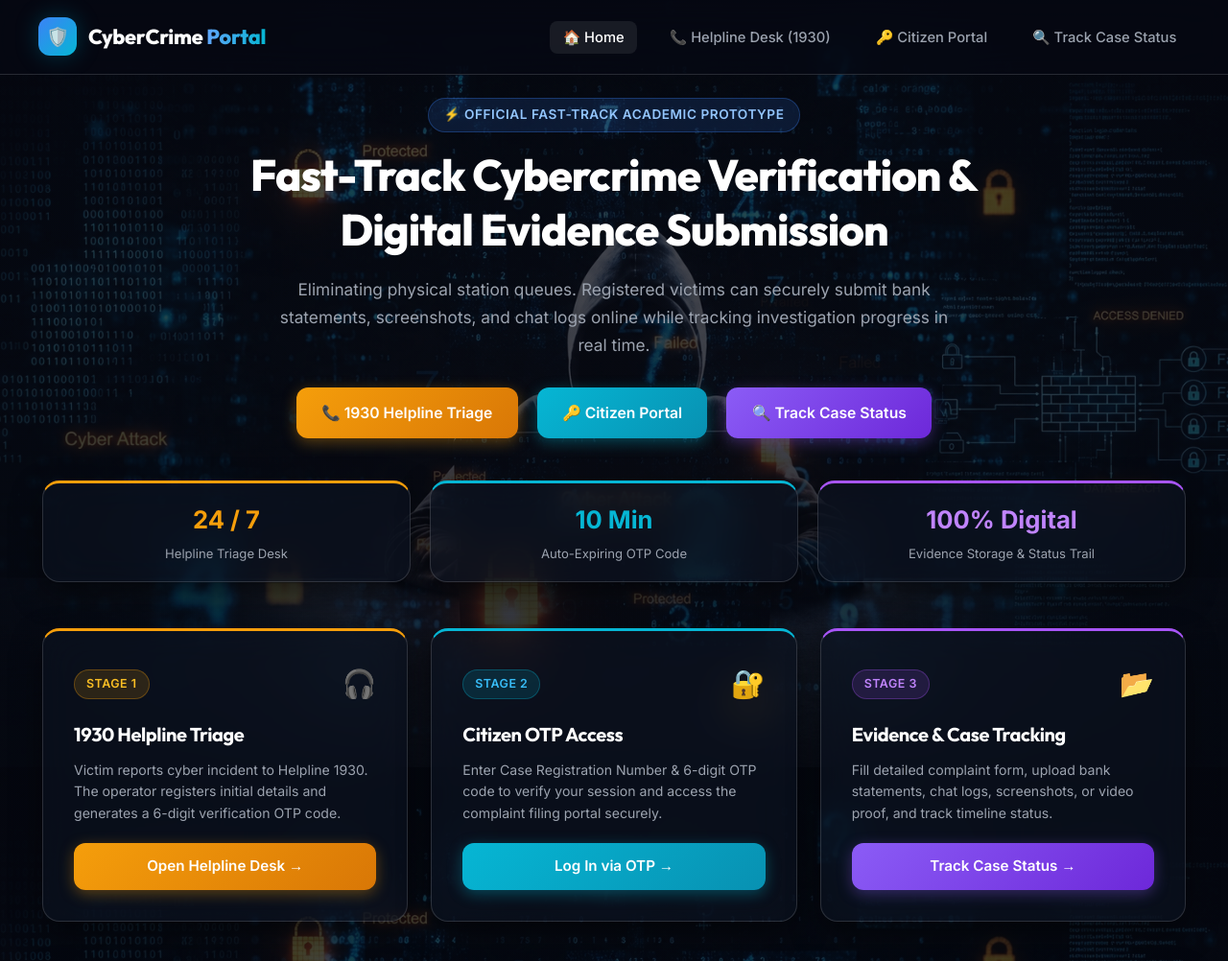
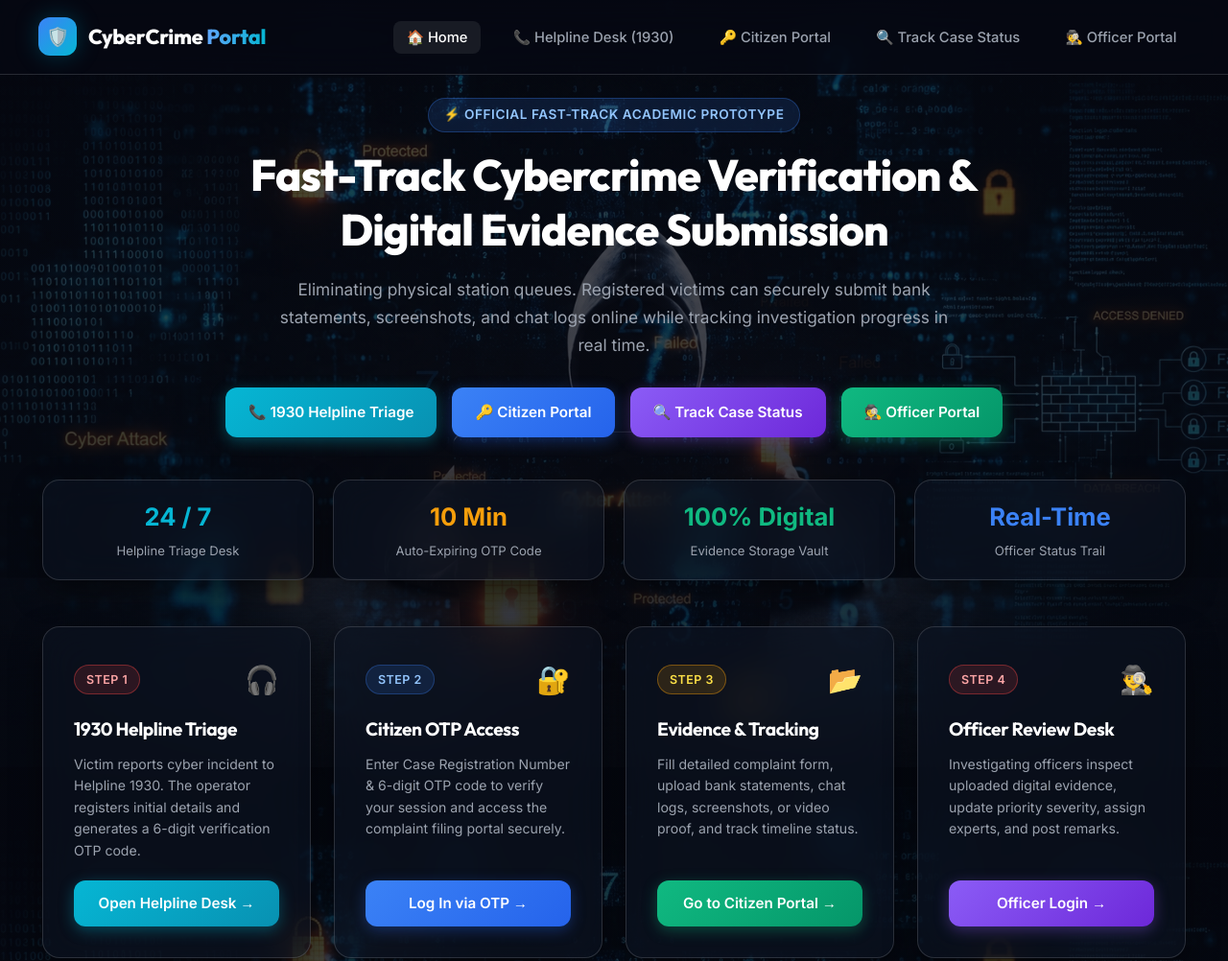
Before and after one commit to whynotphani/CyberCrime-Case-Reporting-Portal, a website: page frontend/index.html in a window 1280 px wide. Shown: the top 1002 px of the page at 96% size. Drawn offline with Linux system fonts and the light colour scheme.

Commit message:
Revert "Remove Officer Portal from main 3 portals list and customize portal color theme"
This reverts commit 76024c5fed7a04c455b6e285f69a7fb201aac609.

```diff
--- a/frontend/css/style.css
+++ b/frontend/css/style.css
@@ -237,18 +237,6 @@ a:hover {
   transform: translateY(-2px);
   box-shadow: 0 6px 20px rgba(139, 92, 246, 0.5);
   background: linear-gradient(135deg, #a78bfa, #8b5cf6);
-}
-
-.btn-amber {
-  background: linear-gradient(135deg, #f59e0b, #d97706);
-  color: #fff;
-  box-shadow: 0 4px 15px rgba(245, 158, 11, 0.35);
-}
-
-.btn-amber:hover {
-  transform: translateY(-2px);
-  box-shadow: 0 6px 20px rgba(245, 158, 11, 0.5);
-  background: linear-gradient(135deg, #fbbf24, #f59e0b);
 }
 
 .btn-danger {
@@ -515,7 +503,7 @@ select.form-control option {
 
 .home-step-grid {
   display: grid;
-  grid-template-columns: repeat(3, 1fr);
+  grid-template-columns: repeat(4, 1fr);
   gap: 1.5rem;
   text-align: left;
   margin-bottom: 3rem;
@@ -523,7 +511,7 @@ select.form-control option {
 
 .home-metrics-grid {
   display: grid;
-  grid-template-columns: repeat(3, 1fr);
+  grid-template-columns: repeat(4, 1fr);
   gap: 1.25rem;
   margin-bottom: 3rem;
 }
--- a/frontend/index.html
+++ b/frontend/index.html
@@ -22,6 +22,7 @@
       <li><a href="helpline-desk.html" class="nav-link">📞 Helpline Desk (1930)</a></li>
       <li><a href="citizen-login.html" class="nav-link">🔑 Citizen Portal</a></li>
       <li><a href="citizen-status.html" class="nav-link">🔍 Track Case Status</a></li>
+      <li><a href="officer-login.html" class="nav-link">🕵️ Officer Portal</a></li>
     </ul>
   </nav>
 
@@ -40,86 +41,110 @@
       </p>
 
       <!-- Quick Action Navigation Hub -->
-      <div style="display: flex; flex-wrap: wrap; gap: 1.25rem; justify-content: center;">
-        <a href="helpline-desk.html" class="btn btn-amber" style="padding: 0.85rem 1.65rem; font-size: 0.98rem;">
+      <div style="display: flex; flex-wrap: wrap; gap: 1rem; justify-content: center;">
+        <a href="helpline-desk.html" class="btn btn-accent" style="padding: 0.85rem 1.5rem; font-size: 0.95rem;">
           📞 1930 Helpline Triage
         </a>
-        <a href="citizen-login.html" class="btn btn-accent" style="padding: 0.85rem 1.65rem; font-size: 0.98rem;">
+        <a href="citizen-login.html" class="btn btn-primary" style="padding: 0.85rem 1.5rem; font-size: 0.95rem;">
           🔑 Citizen Portal
         </a>
-        <a href="citizen-status.html" class="btn btn-purple" style="padding: 0.85rem 1.65rem; font-size: 0.98rem;">
+        <a href="citizen-status.html" class="btn btn-purple" style="padding: 0.85rem 1.5rem; font-size: 0.95rem;">
           🔍 Track Case Status
+        </a>
+        <a href="officer-login.html" class="btn btn-emerald" style="padding: 0.85rem 1.5rem; font-size: 0.95rem;">
+          🕵️ Officer Portal
         </a>
       </div>
     </div>
 
     <!-- Live System Metrics Bar -->
     <div class="home-metrics-grid">
-      <div class="glass-card" style="padding: 1.15rem; text-align: center; border-top: 3px solid #f59e0b;">
-        <div style="font-size: 1.6rem; color: #f59e0b; font-weight: 800; margin-bottom: 0.25rem;">24 / 7</div>
+      <div class="glass-card" style="padding: 1.15rem; text-align: center;">
+        <div style="font-size: 1.6rem; color: var(--accent-cyan); font-weight: 800; margin-bottom: 0.25rem;">24 / 7</div>
         <div style="font-size: 0.82rem; color: var(--text-muted);">Helpline Triage Desk</div>
       </div>
-      <div class="glass-card" style="padding: 1.15rem; text-align: center; border-top: 3px solid var(--accent-cyan);">
-        <div style="font-size: 1.6rem; color: var(--accent-cyan); font-weight: 800; margin-bottom: 0.25rem;">10 Min</div>
+      <div class="glass-card" style="padding: 1.15rem; text-align: center;">
+        <div style="font-size: 1.6rem; color: var(--accent-gold); font-weight: 800; margin-bottom: 0.25rem;">10 Min</div>
         <div style="font-size: 0.82rem; color: var(--text-muted);">Auto-Expiring OTP Code</div>
       </div>
-      <div class="glass-card" style="padding: 1.15rem; text-align: center; border-top: 3px solid #a855f7;">
-        <div style="font-size: 1.6rem; color: #c084fc; font-weight: 800; margin-bottom: 0.25rem;">100% Digital</div>
-        <div style="font-size: 0.82rem; color: var(--text-muted);">Evidence Storage & Status Trail</div>
+      <div class="glass-card" style="padding: 1.15rem; text-align: center;">
+        <div style="font-size: 1.6rem; color: var(--accent-emerald); font-weight: 800; margin-bottom: 0.25rem;">100% Digital</div>
+        <div style="font-size: 0.82rem; color: var(--text-muted);">Evidence Storage Vault</div>
+      </div>
+      <div class="glass-card" style="padding: 1.15rem; text-align: center;">
+        <div style="font-size: 1.6rem; color: var(--primary); font-weight: 800; margin-bottom: 0.25rem;">Real-Time</div>
+        <div style="font-size: 0.82rem; color: var(--text-muted);">Officer Status Trail</div>
       </div>
     </div>
 
-    <!-- Organized 3-Column Action Cards Grid -->
+    <!-- Organized 4-Column Action Cards Grid -->
     <div class="home-step-grid">
 
-      <!-- Step 1 Card: Helpline Triage -->
-      <div class="glass-card" style="display: flex; flex-direction: column; justify-content: space-between; border-top: 3px solid #f59e0b;">
+      <!-- Step 1 Card -->
+      <div class="glass-card" style="display: flex; flex-direction: column; justify-content: space-between;">
         <div>
           <div style="display: flex; justify-content: space-between; align-items: center; margin-bottom: 0.85rem;">
-            <span class="badge" style="background: rgba(245, 158, 11, 0.15); color: #fbbf24; border: 1px solid rgba(245, 158, 11, 0.3);">Stage 1</span>
+            <span class="badge badge-priority-HIGH">Step 1</span>
             <span style="font-size: 1.8rem;">🎧</span>
           </div>
-          <h3 style="font-size: 1.25rem; margin-bottom: 0.6rem; color: #fff;">1930 Helpline Triage</h3>
+          <h3 style="font-size: 1.2rem; margin-bottom: 0.6rem; color: #fff;">1930 Helpline Triage</h3>
           <p style="color: var(--text-muted); font-size: 0.88rem; margin-bottom: 1.25rem; line-height: 1.6;">
             Victim reports cyber incident to Helpline 1930. The operator registers initial details and generates a 6-digit verification OTP code.
           </p>
         </div>
-        <a href="helpline-desk.html" class="btn btn-amber btn-full">
+        <a href="helpline-desk.html" class="btn btn-accent btn-full">
           Open Helpline Desk →
         </a>
       </div>
 
-      <!-- Step 2 Card: Citizen OTP Access -->
-      <div class="glass-card" style="display: flex; flex-direction: column; justify-content: space-between; border-top: 3px solid var(--accent-cyan);">
+      <!-- Step 2 Card -->
+      <div class="glass-card" style="display: flex; flex-direction: column; justify-content: space-between;">
         <div>
           <div style="display: flex; justify-content: space-between; align-items: center; margin-bottom: 0.85rem;">
-            <span class="badge" style="background: rgba(6, 182, 212, 0.15); color: #38bdf8; border: 1px solid rgba(6, 182, 212, 0.3);">Stage 2</span>
+            <span class="badge badge-status-SUBMITTED">Step 2</span>
             <span style="font-size: 1.8rem;">🔐</span>
           </div>
-          <h3 style="font-size: 1.25rem; margin-bottom: 0.6rem; color: #fff;">Citizen OTP Access</h3>
+          <h3 style="font-size: 1.2rem; margin-bottom: 0.6rem; color: #fff;">Citizen OTP Access</h3>
           <p style="color: var(--text-muted); font-size: 0.88rem; margin-bottom: 1.25rem; line-height: 1.6;">
             Enter Case Registration Number & 6-digit OTP code to verify your session and access the complaint filing portal securely.
           </p>
         </div>
-        <a href="citizen-login.html" class="btn btn-accent btn-full">
+        <a href="citizen-login.html" class="btn btn-primary btn-full">
           Log In via OTP →
         </a>
       </div>
 
-      <!-- Step 3 Card: Evidence & Case Status Tracking -->
-      <div class="glass-card" style="display: flex; flex-direction: column; justify-content: space-between; border-top: 3px solid #a855f7;">
+      <!-- Step 3 Card -->
+      <div class="glass-card" style="display: flex; flex-direction: column; justify-content: space-between;">
         <div>
           <div style="display: flex; justify-content: space-between; align-items: center; margin-bottom: 0.85rem;">
-            <span class="badge" style="background: rgba(168, 85, 247, 0.15); color: #c084fc; border: 1px solid rgba(168, 85, 247, 0.3);">Stage 3</span>
+            <span class="badge badge-priority-MEDIUM">Step 3</span>
             <span style="font-size: 1.8rem;">📂</span>
           </div>
-          <h3 style="font-size: 1.25rem; margin-bottom: 0.6rem; color: #fff;">Evidence & Case Tracking</h3>
+          <h3 style="font-size: 1.2rem; margin-bottom: 0.6rem; color: #fff;">Evidence & Tracking</h3>
           <p style="color: var(--text-muted); font-size: 0.88rem; margin-bottom: 1.25rem; line-height: 1.6;">
             Fill detailed complaint form, upload bank statements, chat logs, screenshots, or video proof, and track timeline status.
           </p>
         </div>
-        <a href="citizen-status.html" class="btn btn-purple btn-full">
-          Track Case Status →
+        <a href="citizen-portal.html" class="btn btn-emerald btn-full">
+          Go to Citizen Portal →
+        </a>
+      </div>
+
+      <!-- Step 4 Card -->
+      <div class="glass-card" style="display: flex; flex-direction: column; justify-content: space-between;">
+        <div>
+          <div style="display: flex; justify-content: space-between; align-items: center; margin-bottom: 0.85rem;">
+            <span class="badge badge-priority-HIGH">Step 4</span>
+            <span style="font-size: 1.8rem;">🕵️‍♂️</span>
+          </div>
+          <h3 style="font-size: 1.2rem; margin-bottom: 0.6rem; color: #fff;">Officer Review Desk</h3>
+          <p style="color: var(--text-muted); font-size: 0.88rem; margin-bottom: 1.25rem; line-height: 1.6;">
+            Investigating officers inspect uploaded digital evidence, update priority severity, assign experts, and post remarks.
+          </p>
+        </div>
+        <a href="officer-login.html" class="btn btn-purple btn-full">
+          Officer Login →
         </a>
       </div>
 
```
Also changed, not shown: frontend/citizen-login.html (+1 -1 lines), frontend/helpline-desk.html (+1 -1 lines).
